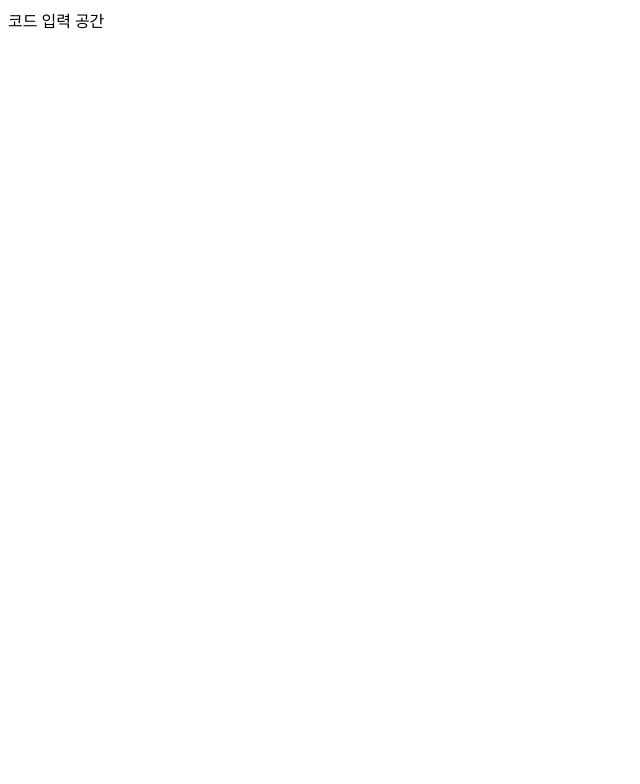
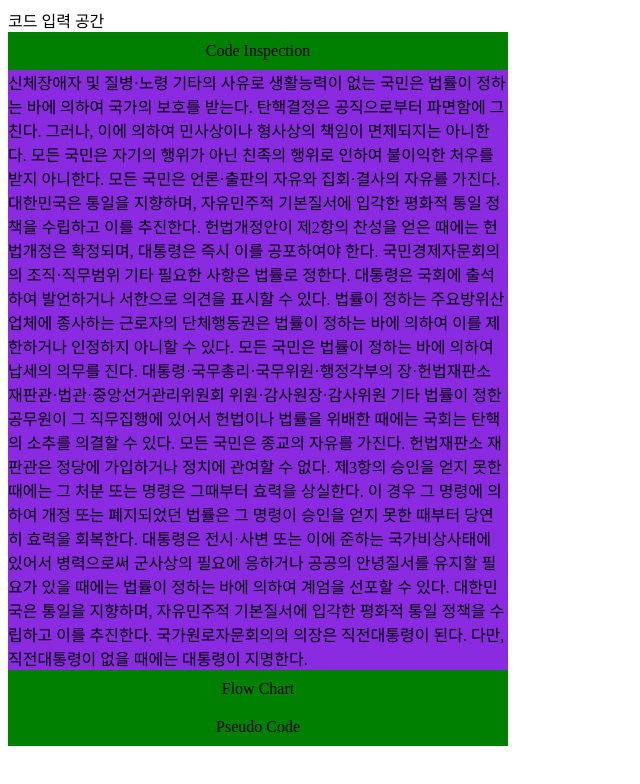
Before and after one commit to vlvksbdof1234/open_source_project_team3, a React (Create React App) app in the folder ai_code_helper/: page / in a window 1280 px wide. Shown: the top 784 px of the page, without its empty margins (0-640 px from the left). Built offline with nearby package versions, Linux system fonts and the light colour scheme.

Commit message:
Menu 작업 데모

```diff
--- a/ai_code_helper/src/App.js
+++ b/ai_code_helper/src/App.js
@@ -1,10 +1,15 @@
-import CodeSpace from './components/CodeSpace';
-
+import CodeSpace from "./components/CodeSpace";
+import MenuContainer from "./components/MenuContainer";
+import { useState } from "react";
 
 function App() {
+
+  const [curMenu, setCurMenu] = useState("code-inspection");
+
   return (
     <div className="App">
       <CodeSpace></CodeSpace>
+      <MenuContainer curMenu={curMenu} setCurMenu={setCurMenu}/>
     </div>
   );
 }
--- /dev/null
+++ b/ai_code_helper/src/components/MenuContainer.js
@@ -0,0 +1,13 @@
+import "../styles/MenuContainer.css"
+
+import MenuDiv from "./MenuDiv"
+
+function MenuContainer({curMenu, setCurMenu}) {
+    return (<div className="MenuContainer">
+        <MenuDiv curMenu={curMenu} operation="code-inspection" setCurMenu={setCurMenu}/>
+        <MenuDiv curMenu={curMenu} operation="flow-chart" setCurMenu={setCurMenu}/>
+        <MenuDiv curMenu={curMenu} operation="pseudo-code" setCurMenu={setCurMenu}/>
+    </div>)
+}
+
+export default MenuContainer;
--- /dev/null
+++ b/ai_code_helper/src/components/MenuDiv.js
@@ -0,0 +1,72 @@
+import "../styles/MenuDiv.css";
+
+function MenuDiv({ curMenu, operation, setCurMenu }) {
+  let labelValue = "";
+
+  switch (operation) {
+    case "code-inspection":
+      labelValue = "Code Inspection";
+      break;
+    case "flow-chart":
+      labelValue = "Flow Chart";
+      break;
+    case "pseudo-code":
+      labelValue = "Pseudo Code";
+      break;
+    default:
+      break;
+  }
+
+  // active 클래스 추가 로직
+  const isActive = curMenu === operation;
+
+  return (
+    <div
+      className={`MenuDiv ${isActive ? "active" : ""}`}
+      onClick={() => setCurMenu(operation)}
+    >
+      <label>{labelValue}</label>
+      {isActive ? (
+        <div className="content-container">
+          <div className="content">
+            {isActive ? (
+              <div class="content">
+                신체장애자 및 질병·노령 기타의 사유로 생활능력이 없는 국민은
+                법률이 정하는 바에 의하여 국가의 보호를 받는다. 탄핵결정은
+                공직으로부터 파면함에 그친다. 그러나, 이에 의하여 민사상이나
+                형사상의 책임이 면제되지는 아니한다. 모든 국민은 자기의 행위가
+                아닌 친족의 행위로 인하여 불이익한 처우를 받지 아니한다. 모든
+                국민은 언론·출판의 자유와 집회·결사의 자유를 가진다. 대한민국은
+                통일을 지향하며, 자유민주적 기본질서에 입각한 평화적 통일 정책을
+                수립하고 이를 추진한다. 헌법개정안이 제2항의 찬성을 얻은 때에는
+                헌법개정은 확정되며, 대통령은 즉시 이를 공포하여야 한다.
+                국민경제자문회의의 조직·직무범위 기타 필요한 사항은 법률로
+                정한다. 대통령은 국회에 출석하여 발언하거나 서한으로 의견을
+                표시할 수 있다. 법률이 정하는 주요방위산업체에 종사하는 근로자의
+                단체행동권은 법률이 정하는 바에 의하여 이를 제한하거나 인정하지
+                아니할 수 있다. 모든 국민은 법률이 정하는 바에 의하여 납세의
+                의무를 진다. 대통령·국무총리·국무위원·행정각부의 장·헌법재판소
+                재판관·법관·중앙선거관리위원회 위원·감사원장·감사위원 기타
+                법률이 정한 공무원이 그 직무집행에 있어서 헌법이나 법률을 위배한
+                때에는 국회는 탄핵의 소추를 의결할 수 있다. 모든 국민은 종교의
+                자유를 가진다. 헌법재판소 재판관은 정당에 가입하거나 정치에
+                관여할 수 없다. 제3항의 승인을 얻지 못한 때에는 그 처분 또는
+                명령은 그때부터 효력을 상실한다. 이 경우 그 명령에 의하여 개정
+                또는 폐지되었던 법률은 그 명령이 승인을 얻지 못한 때부터 당연히
+                효력을 회복한다. 대통령은 전시·사변 또는 이에 준하는
+                국가비상사태에 있어서 병력으로써 군사상의 필요에 응하거나 공공의
+                안녕질서를 유지할 필요가 있을 때에는 법률이 정하는 바에 의하여
+                계엄을 선포할 수 있다. 대한민국은 통일을 지향하며, 자유민주적
+                기본질서에 입각한 평화적 통일 정책을 수립하고 이를 추진한다.
+                국가원로자문회의의 의장은 직전대통령이 된다. 다만, 직전대통령이
+                없을 때에는 대통령이 지명한다.
+              </div>
+            ) : null}
+          </div>
+        </div>
+      ) : null}
+    </div>
+  );
+}
+
+export default MenuDiv;
--- /dev/null
+++ b/ai_code_helper/src/styles/MenuContainer.css
@@ -0,0 +1,8 @@
+.MenuContainer {
+    display: flex;
+    flex-direction: column;
+    width: 500px; /* 가로를 꽉 채움 */
+    height: 500px;
+    max-height: 500px;
+    background-color: rgb(177, 204, 204);
+}
--- /dev/null
+++ b/ai_code_helper/src/styles/MenuDiv.css
@@ -0,0 +1,28 @@
+.MenuDiv {
+    width: 100%; /* 각 MenuDiv가 가로를 꽉 채움 */
+    transition: all 0.3s ease; /* 부드러운 전환 효과 */
+    flex-grow: 0;
+    overflow: visible; /* 스크롤바 없음 */
+}
+
+.MenuDiv > label {
+    display: block; /* 라벨이 블록 레벨 요소로 표시됨 */
+    width: 100%; /* 라벨이 가로를 꽉 채움 */
+    text-align: center; /* 라벨 텍스트를 중앙 정렬 */
+    background-color: green;
+    padding: 10px 0; /* 라벨의 높이를 설정 */
+}
+
+.content-container {
+    width: 100%; /* 내용 컨테이너가 가로를 꽉 채움 */
+    max-height: 100%; /* 최대 높이 설정 */
+    overflow: auto; /* 내용이 넘치면 스크롤 표시 */
+}
+
+.content {
+    background-color: blueviolet; /* 배경색 설정 */
+}
+
+.MenuDiv.active {
+    flex-grow: 1;
+}
```
